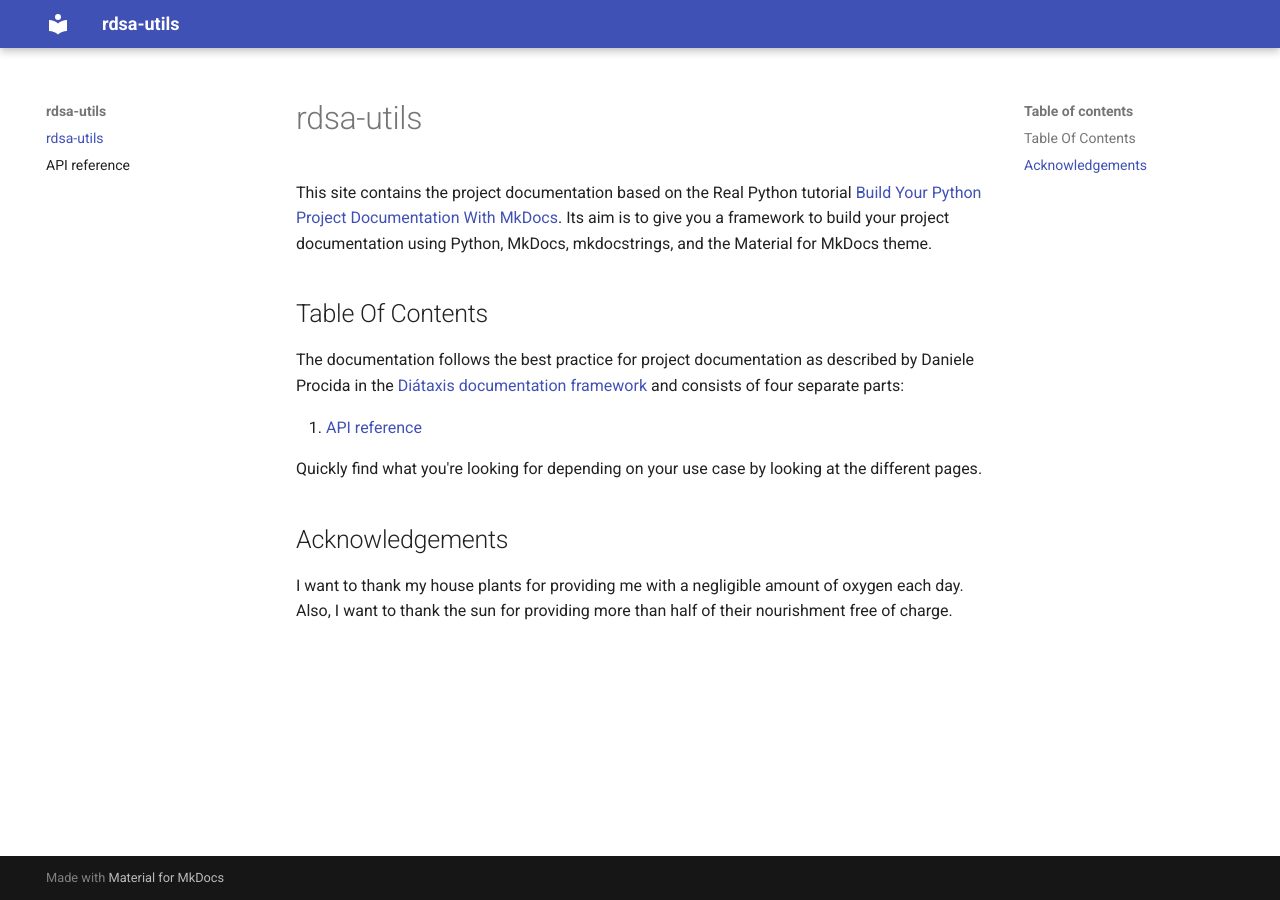
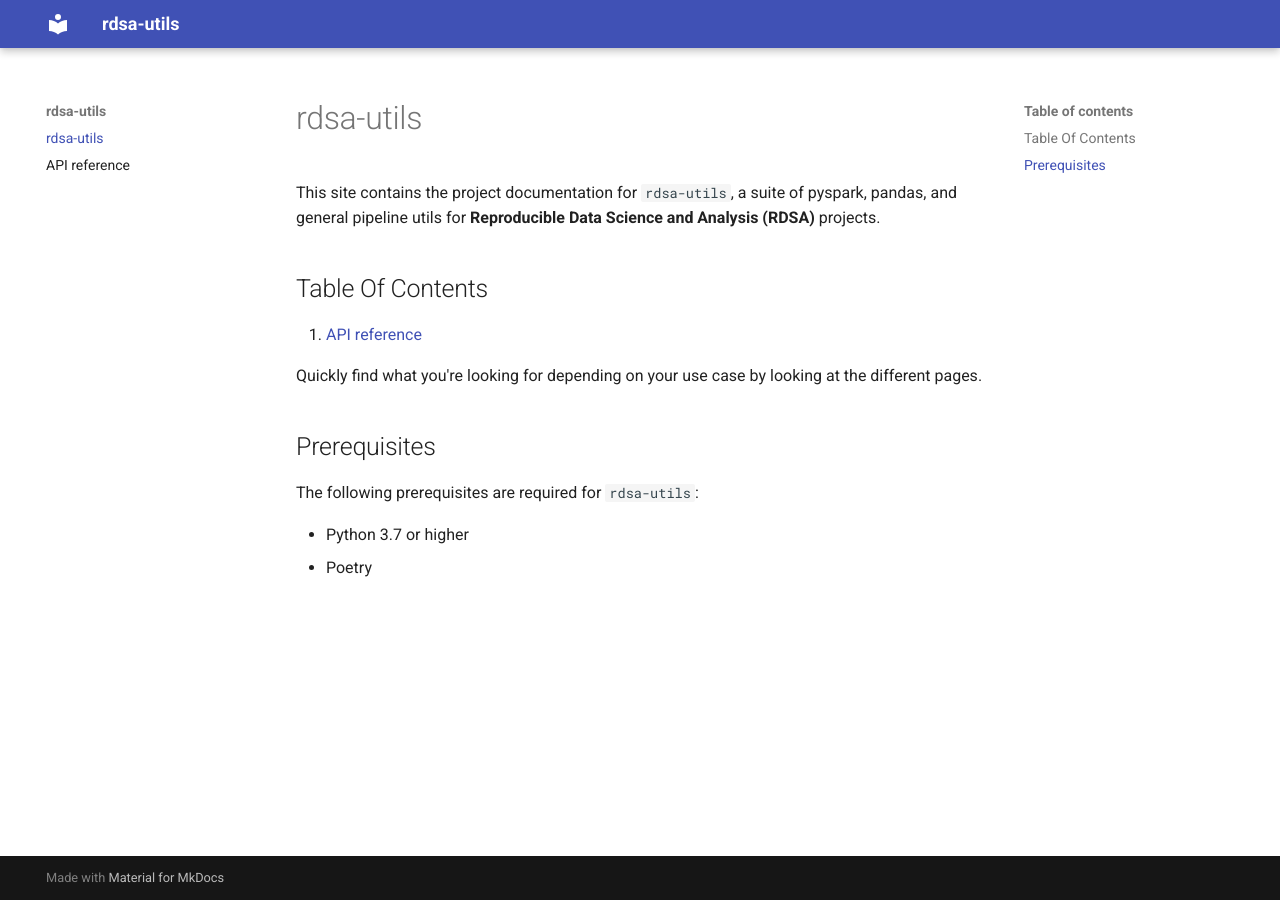
Before and after one commit to ONSdigital/rdsa-utils, an MkDocs documentation site: the page built from docs/index.md, in a window 1280 px wide. Built offline with MkDocs 1.6.1 and Material for MkDocs 9.7.7, drawn with Linux system fonts in a browser that asks for light colours.

Commit message:
Custom index.md

```diff
--- a/docs/index.md
+++ b/docs/index.md
@@ -1,26 +1,14 @@
-This site contains the project documentation based on the
-Real Python tutorial
-[Build Your Python Project Documentation With MkDocs](
-    https://realpython.com/python-project-documentation-with-mkdocs/).
-Its aim is to give you a framework to build your
-project documentation using Python, MkDocs,
-mkdocstrings, and the Material for MkDocs theme.
+This site contains the project documentation for `rdsa-utils`, a suite of pyspark, pandas, and general pipeline utils for **Reproducible Data Science and Analysis (RDSA)** projects.
 
 ## Table Of Contents
 
-The documentation follows the best practice for
-project documentation as described by Daniele Procida
-in the [Diátaxis documentation framework](https://diataxis.fr/)
-and consists of four separate parts:
-
 1. [API reference](reference.md)
 
-Quickly find what you're looking for depending on
-your use case by looking at the different pages.
+Quickly find what you're looking for depending on your use case by looking at the different pages.
 
-## Acknowledgements
+## Prerequisites
 
-I want to thank my house plants for providing me with
-a negligible amount of oxygen each day. Also, I want
-to thank the sun for providing more than half of their
-nourishment free of charge.
+The following prerequisites are required for `rdsa-utils`:
+
+- Python 3.7 or higher
+- Poetry
```
